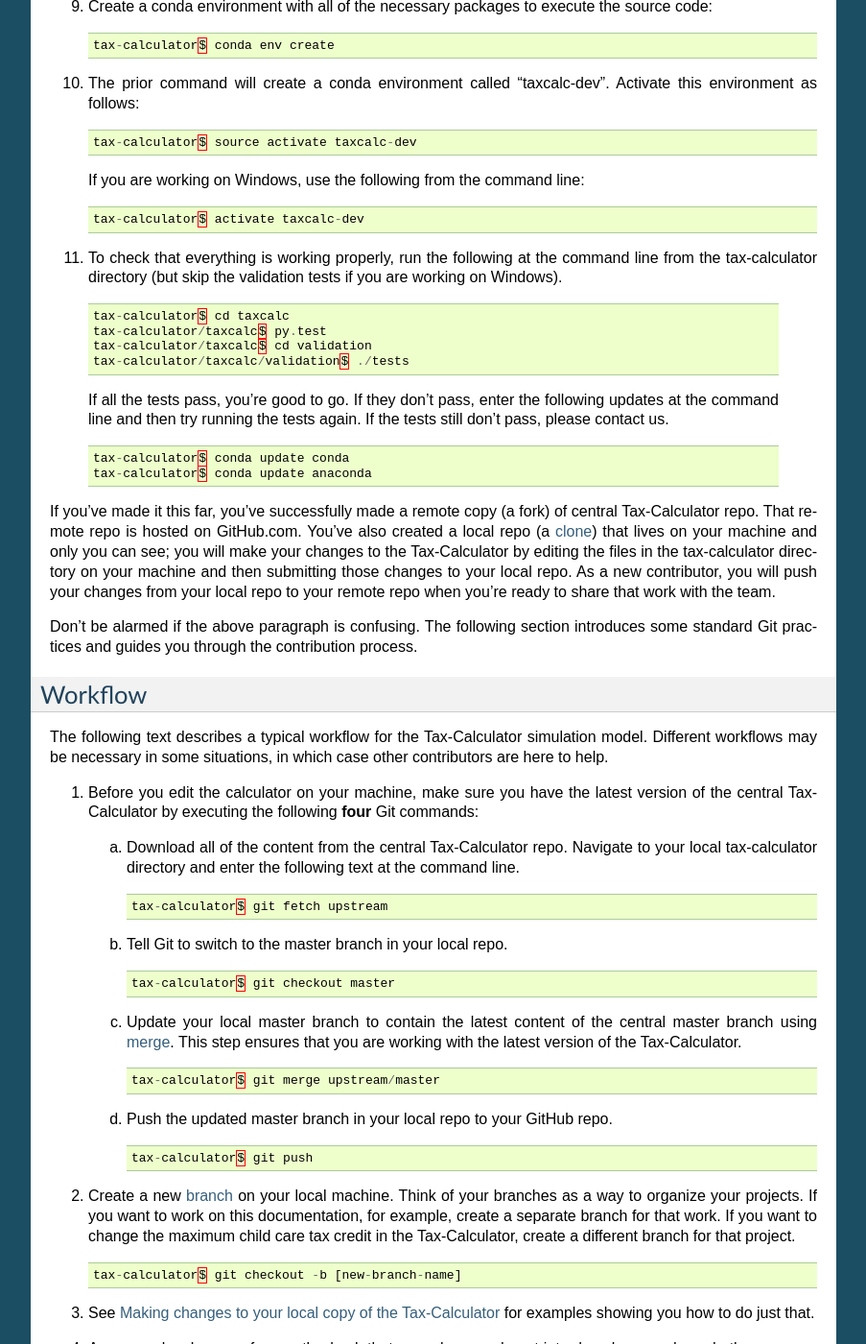
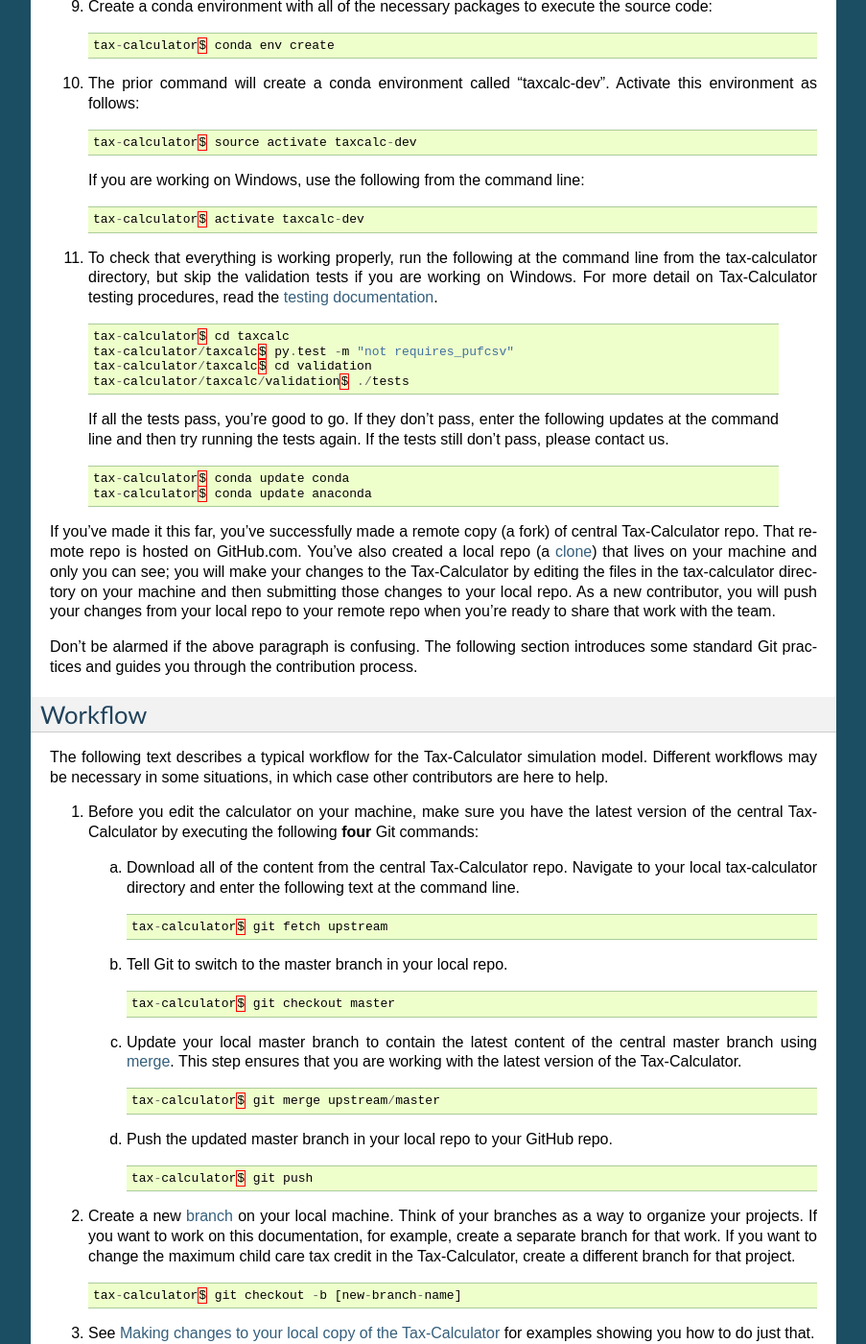
Before and after one commit to PSLmodels/Tax-Calculator, a Sphinx documentation site: the page built from docs/source/contributor_guide.rst, in a window 1280 px wide and 1400 px high, scrolled down 1024 px. Shown: the whole window at 96% size, without its empty margins (198-1101 px from the left). Built offline with Sphinx 7.4.7, drawn with Linux system fonts in a browser that asks for light colours; formulas are drawn with MathJax 3; the version number could not be read and is left out; some of the changed text lies outside the part shown.

Commit message:
Update testing procedures in contributor_guide.rst file.

```diff
--- a/docs/source/contributor_guide.rst
+++ b/docs/source/contributor_guide.rst
@@ -87,13 +87,16 @@
        tax-calculator$ activate taxcalc-dev
 
 11. To check that everything is working properly, run the following at
-    the command line from the tax-calculator directory (but skip the
-    validation tests if you are working on Windows).
+    the command line from the tax-calculator directory, but skip the
+    validation tests if you are working on Windows.  For more detail on
+    Tax-Calculator testing procedures, read the `testing documentation`_.
+
+
 
    .. code-block:: python
 
       tax-calculator$ cd taxcalc
-      tax-calculator/taxcalc$ py.test
+      tax-calculator/taxcalc$ py.test -m "not requires_pufcsv"
       tax-calculator/taxcalc$ cd validation
       tax-calculator/taxcalc/validation$ ./tests
 
@@ -186,7 +189,7 @@
 
    .. code-block:: python
 
-      tax-calculator/taxcalc$ py.test
+      tax-calculator/taxcalc$ py.test -m "not requires_pufcsv"
       tax-calculator/taxcalc$ cd validation
       tax-calculator/taxcalc/validation$ ./tests
 
@@ -288,6 +291,9 @@
 .. _`remote`:
    https://help.github.com/articles/github-glossary/#remote
 
+.. _`testing documentation`:
+   https://github.com/open-source-economics/Tax-Calculator/blob/master/TESTING.md
+
 .. _`clone`:
    https://help.github.com/articles/github-glossary/#clone
 
```
